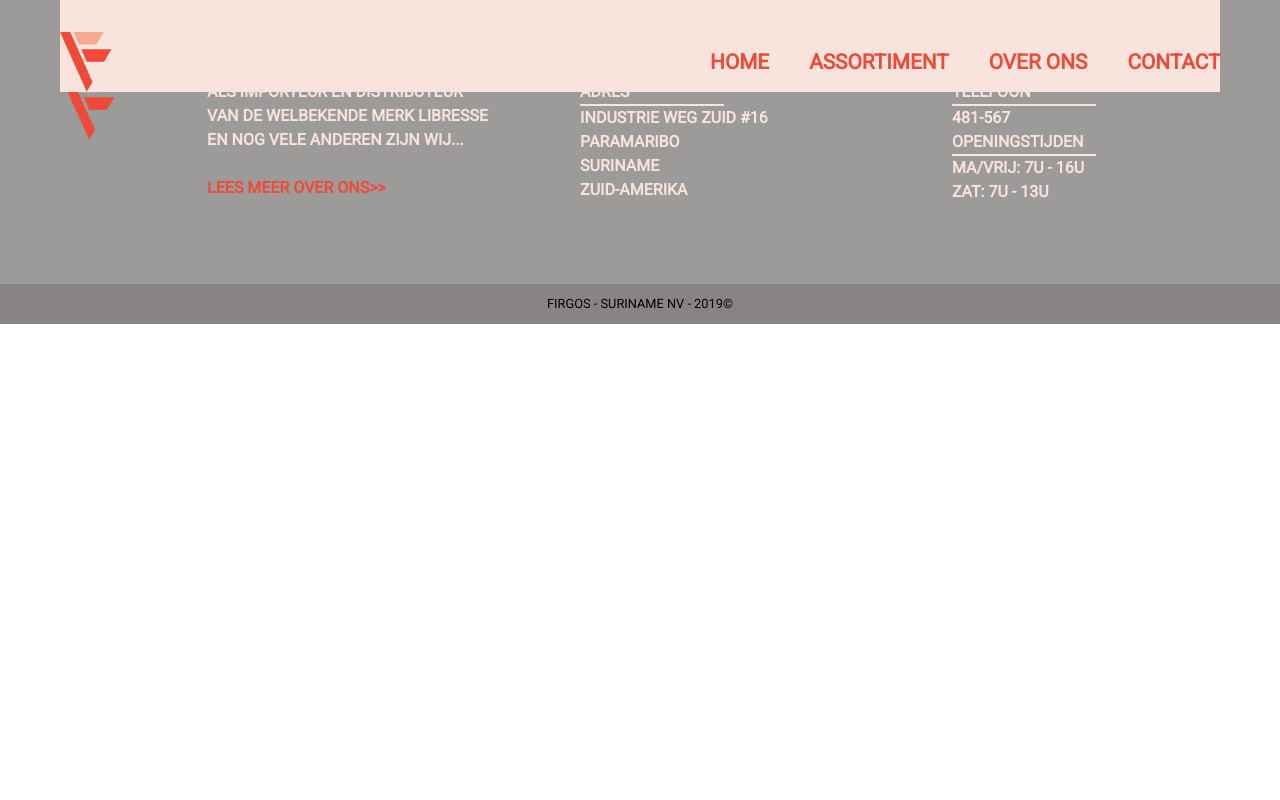
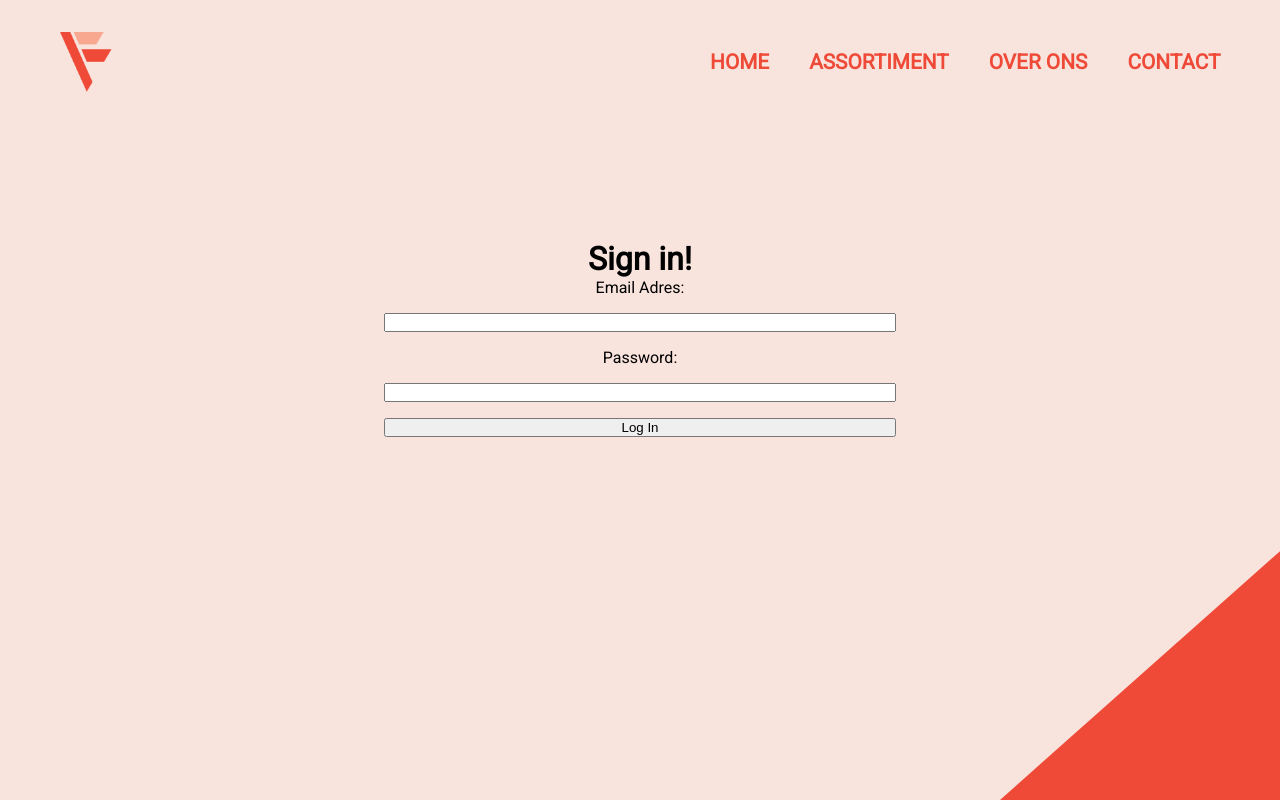
Before and after one commit to Wir2494/fnwsu, a Vue app: page /#/login in a window 1280 px wide. Shown: the top 800 px of the page. Built offline with nearby package versions, Linux system fonts and the light colour scheme.

Commit message:
added firebase, authentication and sign in

```diff
--- a/package.json
+++ b/package.json
@@ -10,6 +10,7 @@
     "build": "node build/build.js"
   },
   "dependencies": {
+    "firebase": "^6.0.4",
     "vue": "^2.5.2",
     "vue-router": "^3.0.1"
   },
--- a/src/App.vue
+++ b/src/App.vue
@@ -1,9 +1,7 @@
 <template>
   <div id="app">
-    <div class="filler">
-      <Navbar />
-      <router-view/>
-    </div>
+    <Navbar />
+    <router-view/>
     <Footer />
   </div>
 </template>
--- /dev/null
+++ b/src/components/admin/Signin.vue
@@ -0,0 +1,55 @@
+<template>
+    <div class="polygon-1">
+        <h1>Sign in!</h1>
+        <form>
+            <label for="email">Email Adres:</label>
+            <input type="email" name="email" v-model="email">
+            <label for="password">Password: </label>
+            <input type="password" name="password" v-model="password">
+            <input type="submit" value="Log In" v-on:click="login">
+        </form>
+    </div>
+</template>
+
+<script>
+import firebase from 'firebase'
+export default {
+    name: 'login',
+    data() {
+        return {
+            email: '',
+            password: ''
+        }
+    },
+    methods: {
+        login: function(e) {
+            firebase
+                .auth()
+                .signInWithEmailAndPassword(this.email, this.password)
+                .then(
+                    user => {
+                        alert(`You are logged in as ${user.user.email}`);
+                        this.$router.push('/');
+                    },
+                    err => {
+                        alert(err.message);
+                    }
+                );
+            e.preventDefault();
+        }
+    }
+}
+</script>
+
+<style scoped>
+.polygon-1{
+    padding-top: 15rem;
+    text-align: center;
+}
+form{
+    width: 40%;
+    margin: 0 auto;
+    display: grid;
+    grid-gap: 1rem;
+}
+</style>
--- /dev/null
+++ b/src/components/firebaseConfig.js
@@ -0,0 +1,7 @@
+export default {
+    apiKey: 'AIzaSyBPhaaoRI7bT8C2emRqiE1naalhkV59ywg',
+    authDomain: 'fsnvdatabase-165b9.firebaseapp.com',
+    databaseURL: 'https://fsnvdatabase-165b9.firebaseio.com',
+    projectId: 'fsnvdatabase-165b9',
+    storageBucket: 'fsnvdatabase-165b9.appspot.com'
+}
--- /dev/null
+++ b/src/components/firebaseinit.js
@@ -0,0 +1,6 @@
+import firebase from 'firebase'
+import 'firebase/firestore'
+import firebaseConfig from './firebaseConfig'
+
+const firebaseApp = firebase.initializeApp(firebaseConfig)
+export default firebaseApp.firestore()
--- a/src/main.js
+++ b/src/main.js
@@ -3,6 +3,8 @@
 import Vue from 'vue'
 import App from './App'
 import router from './router'
+import firebase from 'firebase'
+import './components/firebaseinit'
 
 Vue.config.productionTip = false
 
--- a/src/router/index.js
+++ b/src/router/index.js
@@ -4,6 +4,7 @@ import Home from '@/components/Home'
 import Assortiment from '@/components/Assortiment'
 import OverOns from '@/components/OverOns'
 import Contact from '@/components/Contact'
+import Signin from '@/components/admin/Signin'
 
 Vue.use(Router)
 
@@ -13,6 +14,11 @@ export default new Router({
       path: '/',
       name: 'Home',
       component: Home
+    },
+    {
+      path: '/login',
+      name: 'login',
+      component: Signin
     },
     {
       path: '/assortiment',
```
Also changed, not shown: 1 other file (tests, documents, lock files or other folders).
